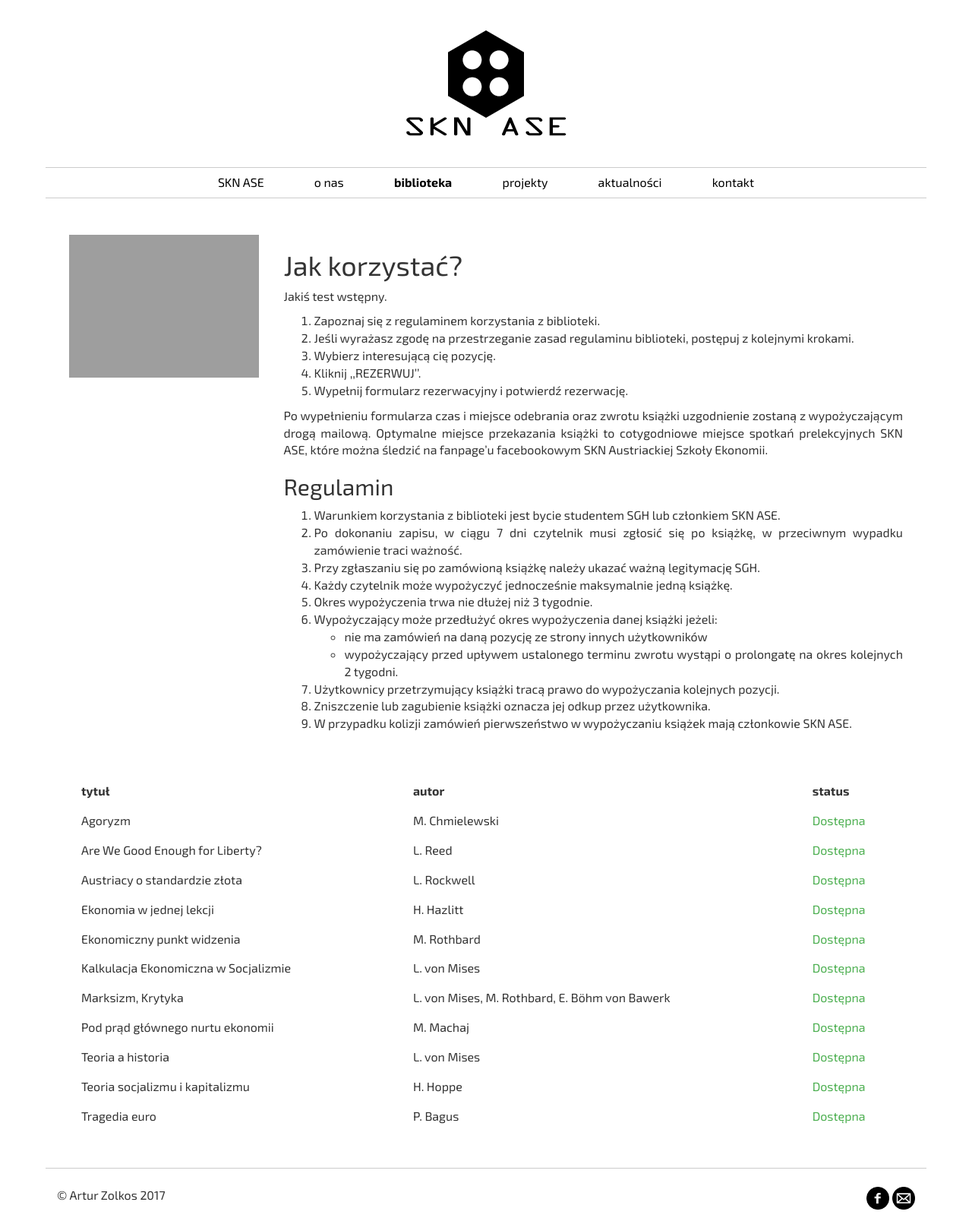
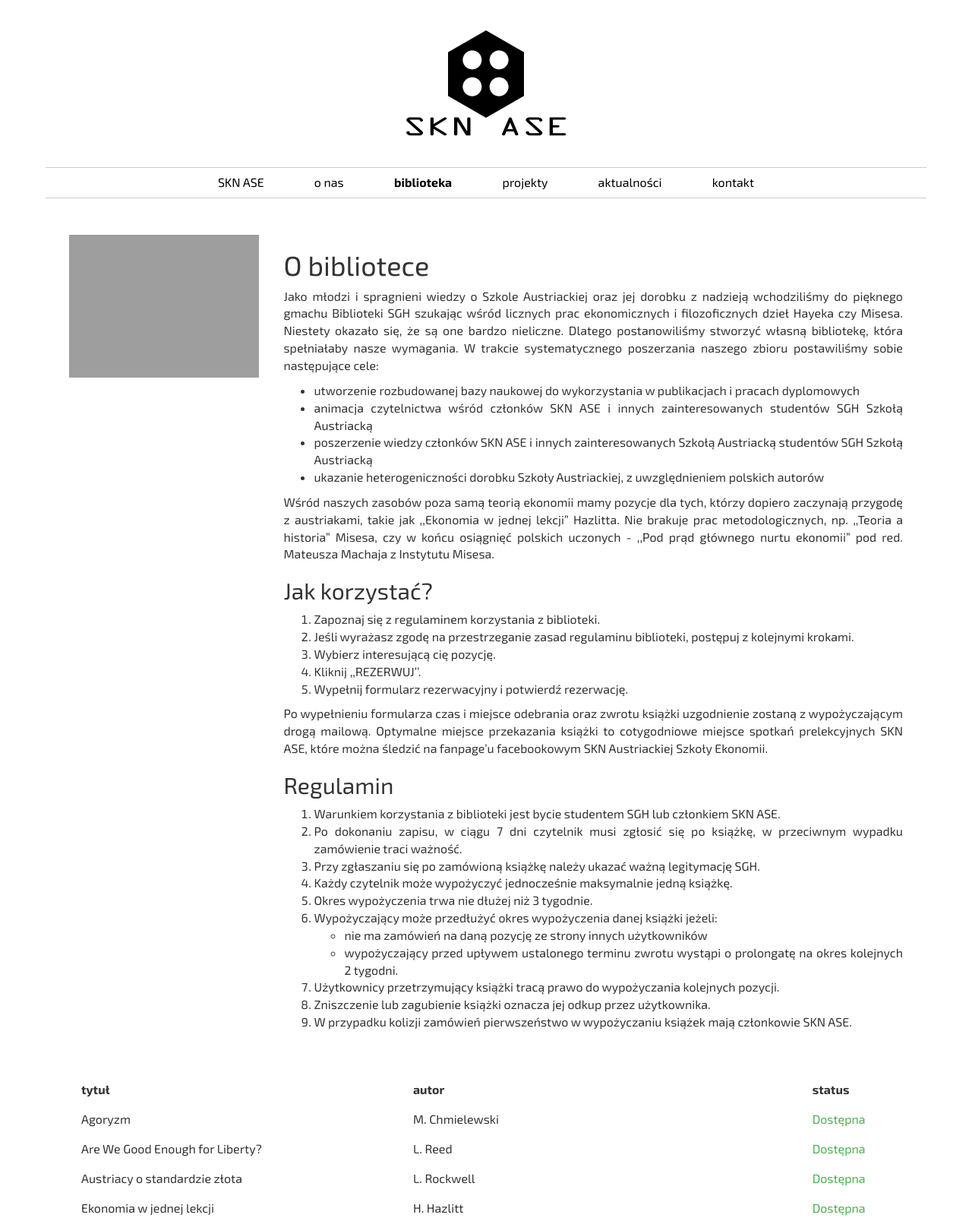
Before and after one commit to azolkos/sknase, a Django app: page /biblioteka/ in a window 1280 px wide. Shown: the top 1607 px of the page at 76% size. Run offline with Django 3.2, Linux system fonts and the light colour scheme; data comes from the database, SQL or seed files in the repository; data that the repository does not hold is empty; some libraries are stand-ins or nearby versions; grey boxes are pictures that could not be loaded.

Commit message:
Update 4 30.11.2017

```diff
--- a/templates/biblioteka.html
+++ b/templates/biblioteka.html
@@ -10,10 +10,18 @@
 		</div>
 
 		<div class="w3-container w3-col m9 w3-justify">
-			<h1>Jak korzystać?</h1>
+			<h1>O bibliotece</h1>
 			<p>
-				Jakiś test wstępny.
+				Jako młodzi i spragnieni wiedzy o Szkole Austriackiej oraz jej dorobku z nadzieją wchodziliśmy do pięknego gmachu Biblioteki SGH szukając wśród licznych prac ekonomicznych i filozoficznych dzieł Hayeka czy Misesa. Niestety okazało się, że są one bardzo nieliczne. Dlatego postanowiliśmy stworzyć własną bibliotekę, która spełniałaby nasze wymagania. W trakcie systematycznego poszerzania naszego zbioru postawiliśmy sobie następujące cele:
+				<ul>
+					<li>utworzenie rozbudowanej bazy naukowej do wykorzystania w publikacjach i pracach dyplomowych</li>
+					<li>animacja czytelnictwa wśród członków SKN ASE i innych zainteresowanych studentów SGH Szkołą Austriacką</li>
+					<li>poszerzenie wiedzy członków SKN ASE i innych zainteresowanych Szkołą Austriacką studentów SGH Szkołą Austriacką</li>
+					<li>ukazanie heterogeniczności dorobku Szkoły Austriackiej, z uwzględnieniem polskich autorów</li>
+				</ul>
+				Wśród naszych zasobów poza samą teorią ekonomii mamy pozycje dla tych, którzy dopiero zaczynają przygodę z austriakami, takie jak ,,Ekonomia w jednej lekcji” Hazlitta. Nie brakuje prac metodologicznych, np. ,,Teoria a historia” Misesa, czy w końcu osiągnięć polskich uczonych - ,,Pod prąd głównego nurtu ekonomii” pod red. Mateusza Machaja z Instytutu Misesa.
 			</p>
+			<h2>Jak korzystać?</h2>
 			<p>
 				<ol>
 					<li>Zapoznaj się z regulaminem korzystania z biblioteki.</li>
```
